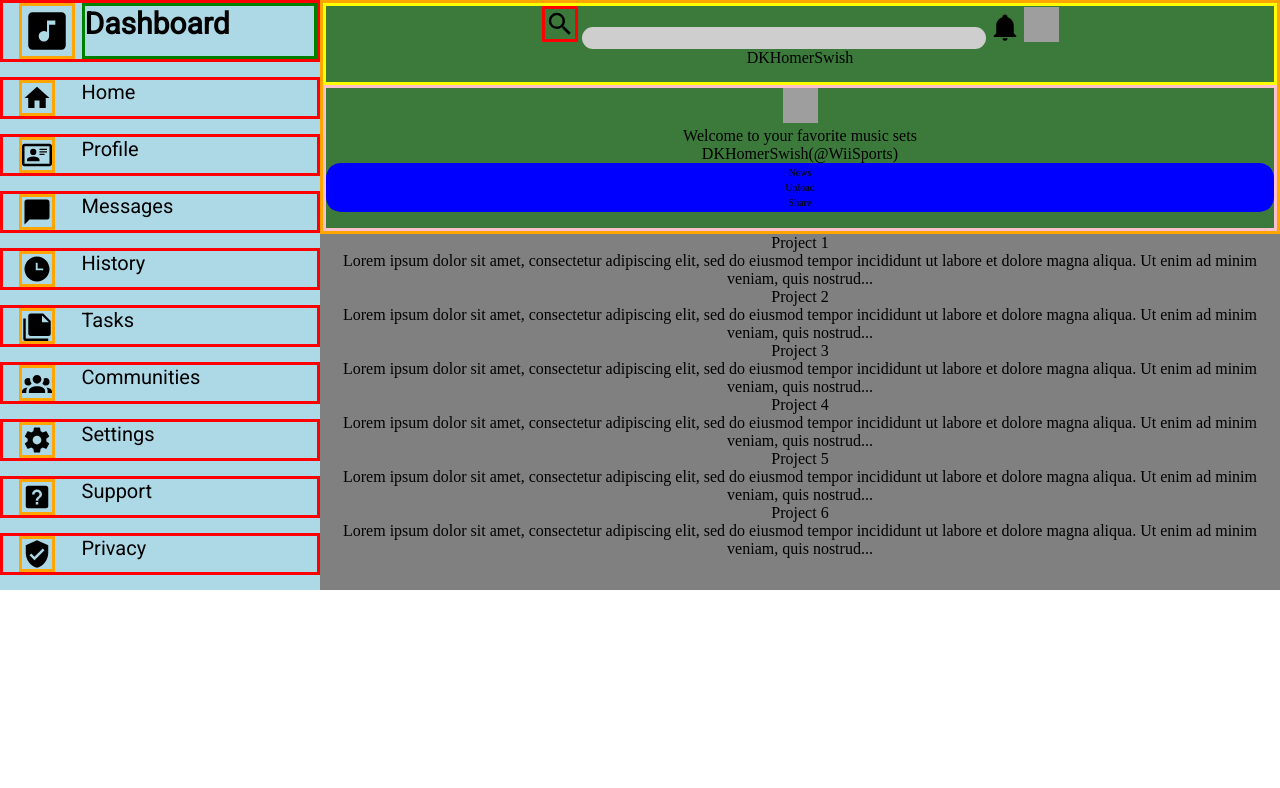
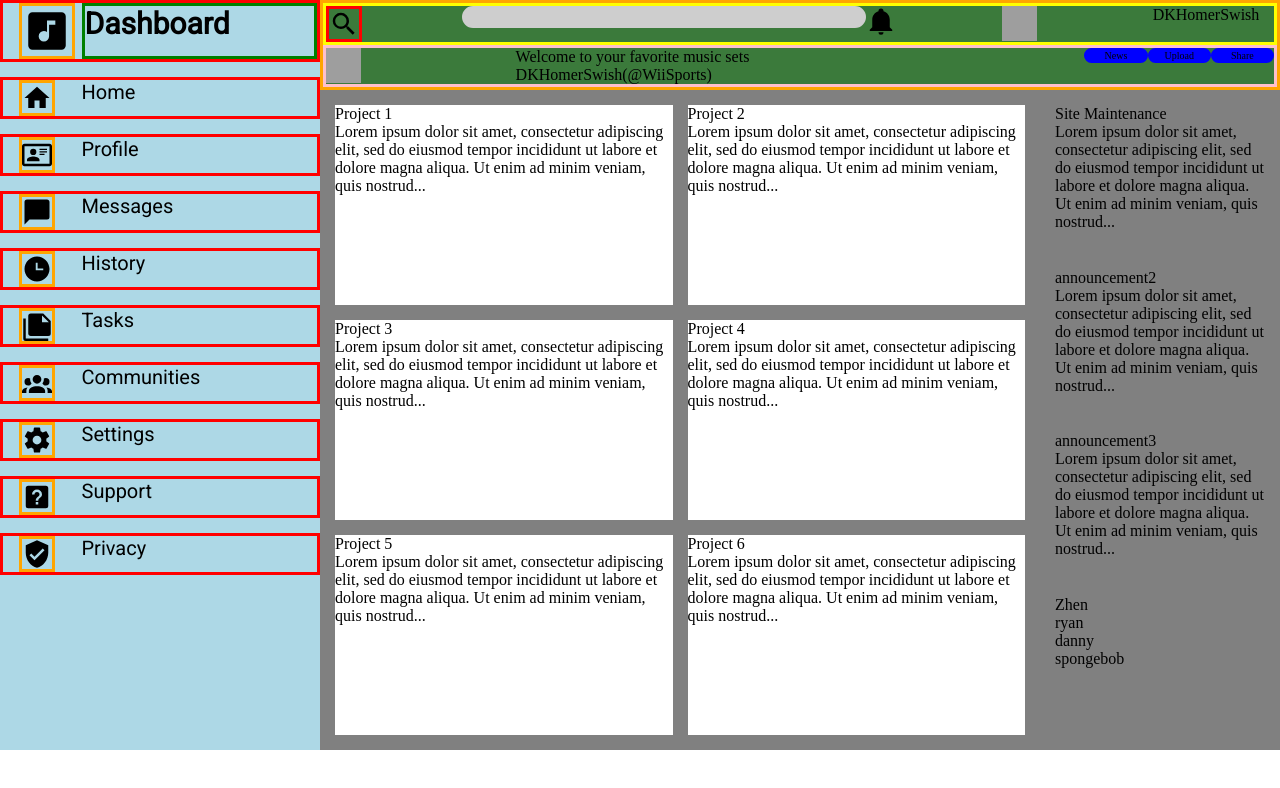
Before and after one commit to DKHomerSwish5/Admin-Dashboard, a plain HTML site: page index.html in a window 1280 px wide. Drawn offline with Linux system fonts and the light colour scheme; grey boxes are pictures that could not be loaded.

Commit message:
Added content elements and grid positions

```diff
--- a/index.html
+++ b/index.html
@@ -108,15 +108,32 @@
             </div>
             <div class="cf-right">
                 <div class="announcement-card">
-                    <div class="accouncement1"></div>
-                    <div class="announcement2"></div>
-                    <div class="announcement3"></div>
+                    <div class="accouncement1">
+                        <p class="title">Site Maintenance</p>
+                        <p>Lorem ipsum dolor sit amet, consectetur adipiscing elit, sed do eiusmod tempor incididunt ut labore et dolore magna aliqua. Ut enim ad minim veniam, quis nostrud...</p>
+                    </div>
+                    <div class="announcement2">
+                        <p class="title">announcement2</p>
+                        <p>Lorem ipsum dolor sit amet, consectetur adipiscing elit, sed do eiusmod tempor incididunt ut labore et dolore magna aliqua. Ut enim ad minim veniam, quis nostrud...</p>
+                    </div>
+                    <div class="announcement3">
+                        <p class="title">announcement3</p>
+                    <p>Lorem ipsum dolor sit amet, consectetur adipiscing elit, sed do eiusmod tempor incididunt ut labore et dolore magna aliqua. Ut enim ad minim veniam, quis nostrud...</p>
+                    </div>
                 </div>
                 <div class="trending-card">
-                    <div class="profile1"></div>
-                    <div class="profile2"></div>
-                    <div class="profile3"></div>
-                    <div class="profile4"></div>
+                    <div class="profile1">
+                        <p class="title">Zhen</p>
+                    </div>
+                    <div class="profile2">
+                        <p class="title">ryan</p>
+                    </div>
+                    <div class="profile3">
+                        <p class="title">danny</p>
+                    </div>
+                    <div class="profile4">
+                        <p class="title">spongebob</p>
+                    </div>
                 </div>
             </div>
         </div>
--- a/style.css
+++ b/style.css
@@ -26,7 +26,8 @@
   #searchBar{
     border:solid yellow;
     grid-area: 1 / 1 / 2 / 3;
-    grid-template-columns: 1fr 1fr 1fr;
+    display: grid;
+    grid-template-columns: 1fr 1fr 1fr 1fr 1fr;
   }
   #search{
     width:400px;
@@ -36,21 +37,35 @@
     background-color: rgb(206, 206, 206);
     grid-area: 1 / 2 / 2 / 3;
   }
+  .buttons ul{
+    display:grid;
+    grid-template-columns: 1fr 1fr 1fr;
+  }
   #bottom{
     grid-area:2/1/3/3;
+    display: grid;
+    grid-template-columns: 1fr 3fr 1fr;
     border:solid pink;
+    text-align: left;
+  }
+  #text{
+    /* display: grid; */
+    /* grid-template-columns: 1fr 1fr; */
   }
   .buttons ul, .buttons li{
     font-size: 10px;
     list-style-type: none;
+  }
+  .buttons li{
     border: 2px solid blue;
     border-radius: 15px;
     background-color: blue;
+    text-align: center;
   }
+
   .notifications{
     height: 30px;
     width: 30px;
-    grid-area:
   }
   .musicAvi{
     height: 35px;
@@ -94,6 +109,32 @@
     font-size:20px;
   }
   .content-feed{
+    display: grid;
     background-color: grey;
     grid-area: 2 / 2 / 3 / 3;
+    grid-template-columns: 3fr 1fr;
   }
+
+  .cf-left{
+    display:grid;
+    grid-template-columns: repeat(auto-fit, minmax(250px, 1fr));
+    gap: 15px;
+    padding: 15px;
+  }
+  .cf-right{
+    grid-area: 1 / 2 / 2 / 3;
+    display: grid;
+    padding: 15px;
+    gap: 15px;
+    text-align: left;
+  }
+  .cf-left .card {
+    background-color: #FFFFFF;
+    color: black;
+    text-align: left;
+    height: 200px;
+  }
+  .announcement-card{
+    display: grid;
+    gap: 15px;
+  }
```
